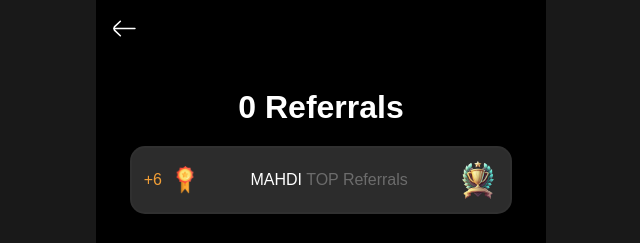
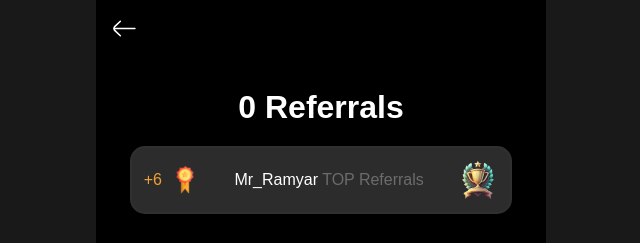
Before and after one commit to HPRCOINSS/hpr, a plain HTML site: page frens.html in a window 1280 px wide. Shown: the top 243 px of the page, 319-959 px from the left. Drawn offline with Linux system fonts and the light colour scheme.

Commit message:
Update frens.html

```diff
--- a/frens.html
+++ b/frens.html
@@ -192,7 +192,7 @@
         <img src="./assets/images/invite-icon.png" class="select-none" width="30px">
     </div>
     <div>
-        <span>MAHDI</span>
+        <span>Mr_Ramyar</span>
         <span class="leaders"> TOP Referrals</span>
     </div>
     <div>
```
